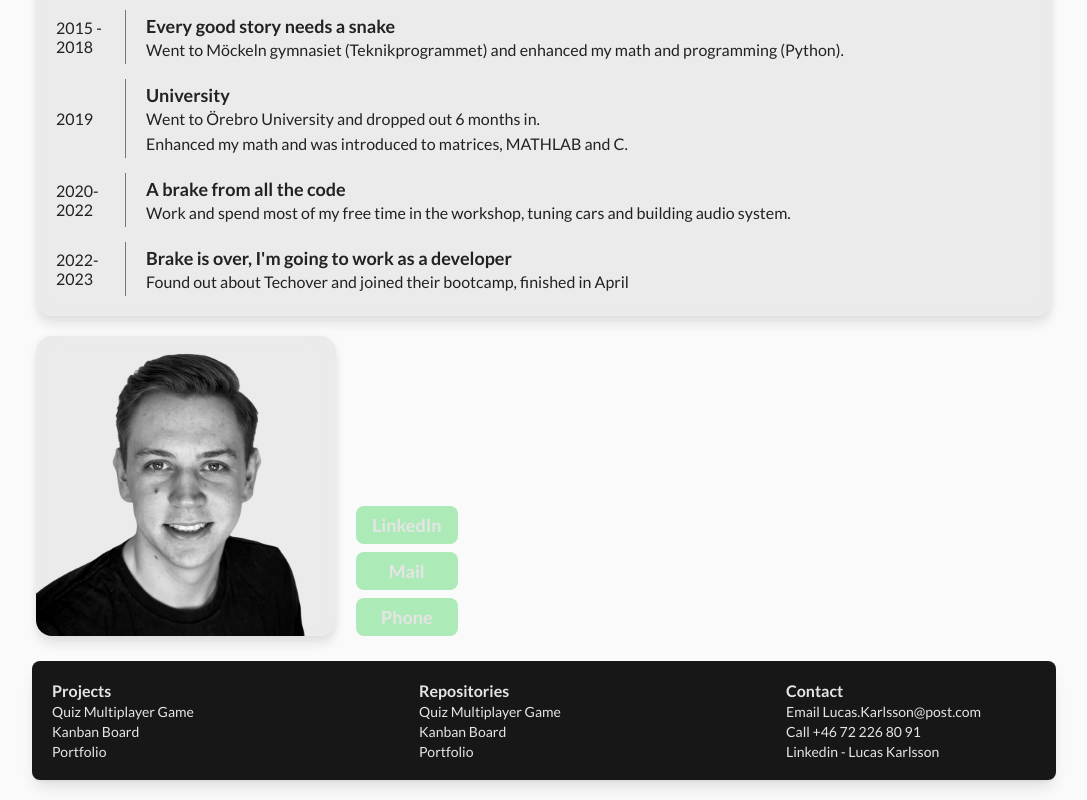
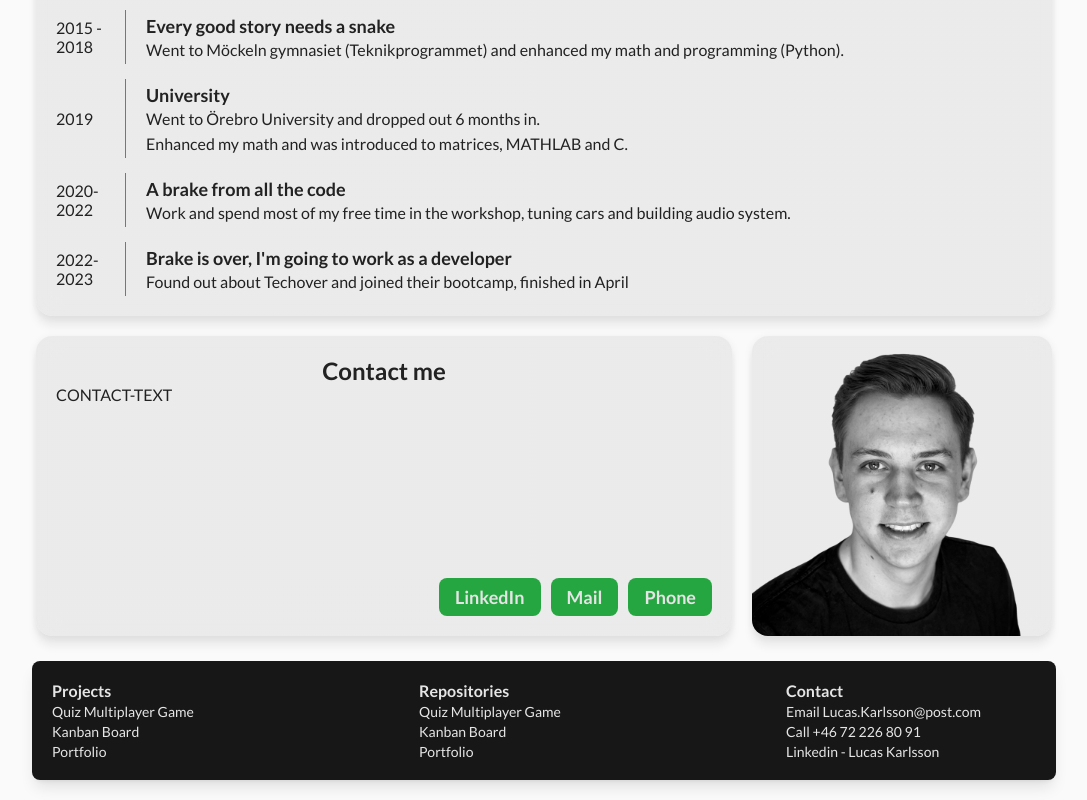
Before and after one commit to luc-as-dev/portfolio-react, a React (Vite) app in the folder client/: page / in a window 1280 px wide. Shown: the part 2988-3788 px from the top of the page, without its empty margins (96-1183 px from the left). Built offline with nearby package versions, Linux system fonts and the light colour scheme.

Commit message:
updated contact me

```diff
--- a/client/src/components/ContactMe/ContactMe.scss
+++ b/client/src/components/ContactMe/ContactMe.scss
@@ -1,25 +1,46 @@
 .contact-me {
+  &-inner {
     display: flex;
     flex-direction: column;
+    justify-content: space-between;
+    flex-wrap: wrap;
 
-  gap: 8px;
+    color: var(--text);
+
+    gap: 20px;
+    padding: 20px;
+
+    &-text {
+      &-title {
+        text-align: center;
+      }
+    }
+
+    &-links {
+      display: flex;
+      justify-content: flex-end;
+
+      gap: 10px;
 
       &-link {
         cursor: pointer;
         text-decoration: none;
         text-align: center;
 
+        transition: background-color 200ms ease;
+
         font-size: 18px;
         font-weight: 700;
 
-    background-color: #39d35366;
+        background-color: #26a641;
         color: #e5e5e5;
 
         padding: 8px 16px;
         border-radius: 8px;
 
         &:hover {
-      background-color: #26a64166;
+          background-color: #006d32;
+        }
       }
     }
 
@@ -27,3 +48,4 @@
       flex-direction: row;
     }
   }
+}
--- a/client/src/components/ContactMe/ContactMe.tsx
+++ b/client/src/components/ContactMe/ContactMe.tsx
@@ -12,20 +12,32 @@ export default function ContactMe({ className }: Props) {
   function contactOnClickHandler() {}
 
   return (
-    <div className={`contact-me ${className}`.trim()}>
+    <Card
+      className={`contact-me ${className}`.trim()}
+      classNameInner="contact-me-inner"
+    >
+      <div className="contact-me-inner-text">
+        <h2 className="contact-me-inner-text-title">Contact me</h2>
+        <p>CONTACT-TEXT</p>
+      </div>
+      <div className="contact-me-inner-links">
         <a
-        className="contact-me-link"
+          className="contact-me-inner-links-link"
           href="https://www.linkedin.com/in/lucas-karlsson-luc-as-dev/"
           target="_blank"
         >
           LinkedIn
         </a>
-      <a className="contact-me-link" href="mailto:lucas.karlsson@post.com">
+        <a
+          className="contact-me-inner-links-link"
+          href="mailto:lucas.karlsson@post.com"
+        >
           Mail
         </a>
-      <a className="contact-me-link" href="tel:+46722268091">
+        <a className="contact-me-inner-links-link" href="tel:+46722268091">
           Phone
         </a>
       </div>
+    </Card>
   );
 }
--- a/client/src/components/Sections/AboutSection/AboutSection.scss
+++ b/client/src/components/Sections/AboutSection/AboutSection.scss
@@ -10,11 +10,13 @@
 
   &-contact {
     display: flex;
-    justify-content: start;
-    align-items: end;
     flex-wrap: wrap;
 
     gap: inherit;
+
+    &-me {
+      flex-grow: 1;
+    }
 
     &-hero {
       flex: 300px 0;
--- a/client/src/components/Sections/AboutSection/AboutSection.tsx
+++ b/client/src/components/Sections/AboutSection/AboutSection.tsx
@@ -28,10 +28,10 @@ const AboutSection = forwardRef<HTMLElement>(({}, ref) => {
       )}
       <JourneyCard className="about-section-journey" />
       <div className="about-section-contact">
+        <ContactMe className="about-section-contact-me" />
         <Card className="about-section-contact-hero">
           <img className="about-section-contact-hero-img" src={HERO_IMAGE} />
         </Card>
-        <ContactMe />
       </div>
     </section>
   );
```
Lines whose indentation alone changed are shown as unchanged.
